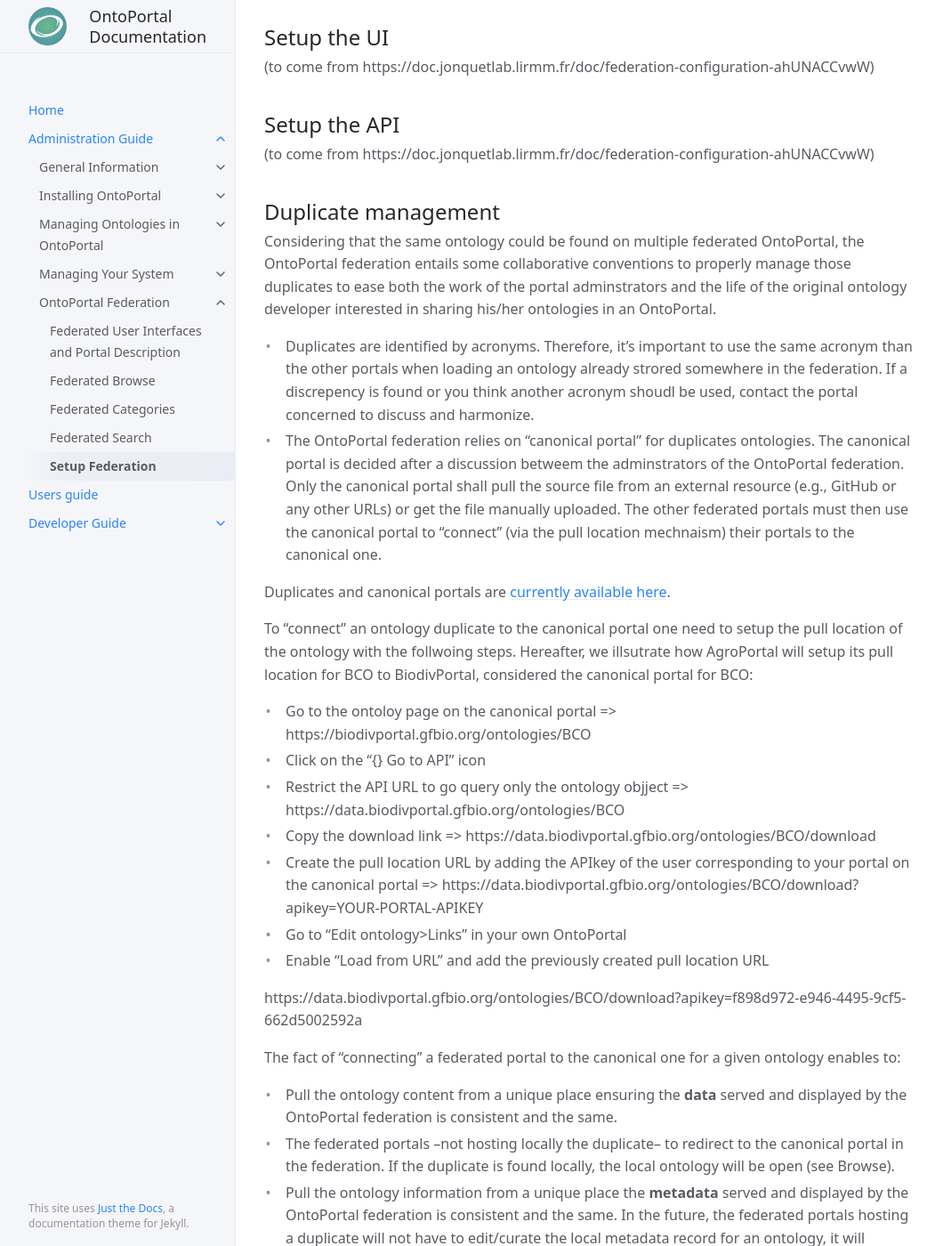
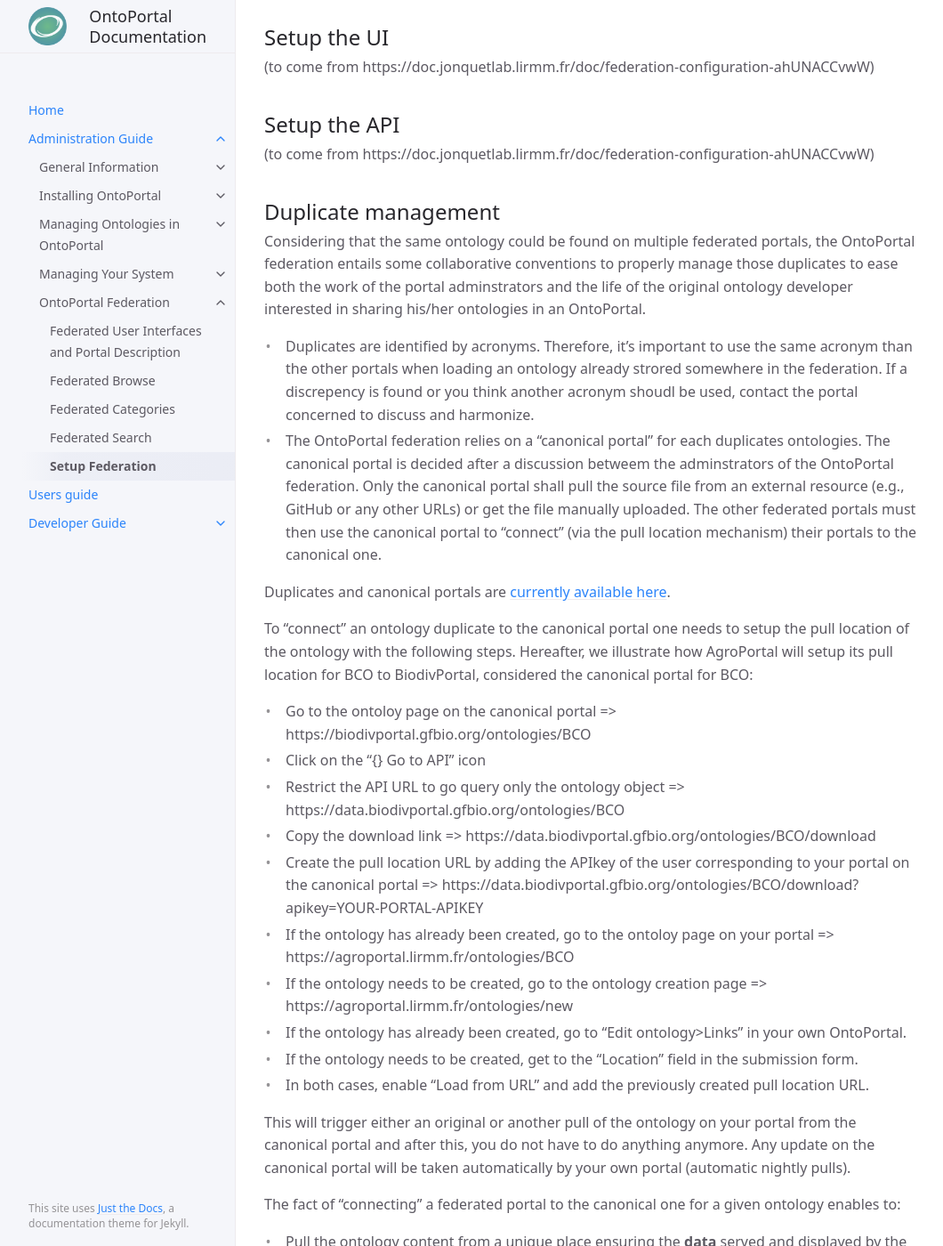
Before and after one commit to ontoportal/documentation, a Jekyll site: the page built from docs/administration-guide/federation/setup_federation.md, in a window 1280 px wide and 1400 px high, scrolled down 580 px. Shown: the whole window at 89% size, without its empty margins (107-1167 px from the left). Built offline with Jekyll 4.4.1, drawn with Linux system fonts in a browser that asks for light colours.

Commit message:
Another set of edits in the federation setup page

```diff
--- a/docs/administration-guide/federation/setup_federation.md
+++ b/docs/administration-guide/federation/setup_federation.md
@@ -31,26 +31,27 @@ By convention:
 
 ## Duplicate management
 
-Considering that the same ontology could be found on multiple federated OntoPortal, the OntoPortal federation entails some collaborative conventions to properly manage those duplicates to ease both the work of the portal adminstrators and the life of the original ontology developer interested in sharing his/her ontologies in an OntoPortal.
+Considering that the same ontology could be found on multiple federated portals, the OntoPortal federation entails some collaborative conventions to properly manage those duplicates to ease both the work of the portal adminstrators and the life of the original ontology developer interested in sharing his/her ontologies in an OntoPortal.
 
 - Duplicates are identified by acronyms. Therefore, it's important to use the same acronym than the other portals when loading an ontology already strored somewhere in the federation. If a discrepency is found or you think another acronym shoudl be used, contact the portal concerned to discuss and harmonize.
-- The OntoPortal federation relies on "canonical portal" for duplicates ontologies. The canonical portal is decided after a discussion betweem the adminstrators of the OntoPortal federation. Only the canonical portal shall pull the source file from an external resource (e.g., GitHub or any other URLs) or get the file manually uploaded. The other federated portals must then use the canonical portal to "connect" (via the pull location mechnaism) their portals to the canonical one.
+- The OntoPortal federation relies on a "canonical portal" for each duplicates ontologies. The canonical portal is decided after a discussion betweem the adminstrators of the OntoPortal federation. Only the canonical portal shall pull the source file from an external resource (e.g., GitHub or any other URLs) or get the file manually uploaded. The other federated portals must then use the canonical portal to "connect" (via the pull location mechanism) their portals to the canonical one.
 
 Duplicates and canonical portals are [currently available here](https://docs.google.com/spreadsheets/d/163_6fJs_SDIQR09I4RUK70DgtTPtt4WpXIOXzb1I0Ug/edit?gid=161217279#gid=161217279).
 
-To "connect" an ontology duplicate to the canonical portal one need to setup the pull location of the ontology with the follwoing steps. Hereafter, we illsutrate how AgroPortal will setup its pull location for BCO to BiodivPortal, considered the canonical portal for BCO:
+To "connect" an ontology duplicate to the canonical portal one needs to setup the pull location of the ontology with the following steps. Hereafter, we illustrate how AgroPortal will setup its pull location for BCO to BiodivPortal, considered the canonical portal for BCO:
 
 - Go to the ontoloy page on the canonical portal => https://biodivportal.gfbio.org/ontologies/BCO
 - Click on the "{} Go to API" icon
-- Restrict the API URL to go query only the ontology objject => https://data.biodivportal.gfbio.org/ontologies/BCO
+- Restrict the API URL to go query only the ontology object => https://data.biodivportal.gfbio.org/ontologies/BCO
 - Copy the download link =>  https://data.biodivportal.gfbio.org/ontologies/BCO/download
 - Create the pull location URL by adding the APIkey of the user corresponding to your portal on the canonical portal => https://data.biodivportal.gfbio.org/ontologies/BCO/download?apikey=YOUR-PORTAL-APIKEY
--
-- Go to "Edit ontology>Links" in your own OntoPortal
-- Enable "Load from URL" and add the previously created pull location URL
+- If the ontology has already been created, go to the ontoloy page on your portal => https://agroportal.lirmm.fr/ontologies/BCO
+- If the ontology needs to be created, go to the ontology creation page => https://agroportal.lirmm.fr/ontologies/new
+- If the ontology has already been created, go to "Edit ontology>Links" in your own OntoPortal.
+- If the ontology needs to be created, get to the "Location" field in the submission form.
+- In both cases, enable "Load from URL" and add the previously created pull location URL.
 
-
-https://data.biodivportal.gfbio.org/ontologies/BCO/download?apikey=f898d972-e946-4495-9cf5-662d5002592a
+This will trigger either an original or another pull of the ontology on your portal from the canonical portal and after this, you do not have to do anything anymore. Any update on the canonical portal will be taken automatically by your own portal (automatic nightly pulls).
 
 The fact of "connecting" a federated portal to the canonical one for a given ontology enables to:
 - Pull the ontology content from a unique place ensuring the **data** served and displayed by the OntoPortal federation is consistent and the same.
```
